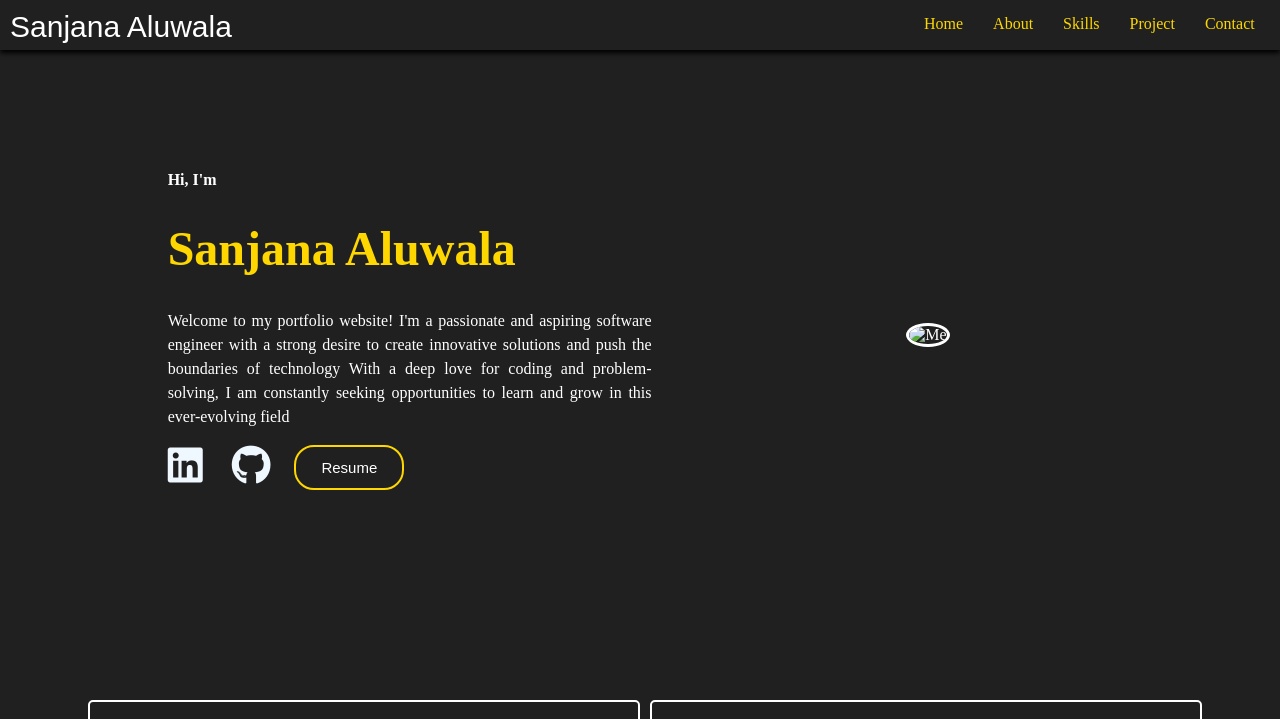
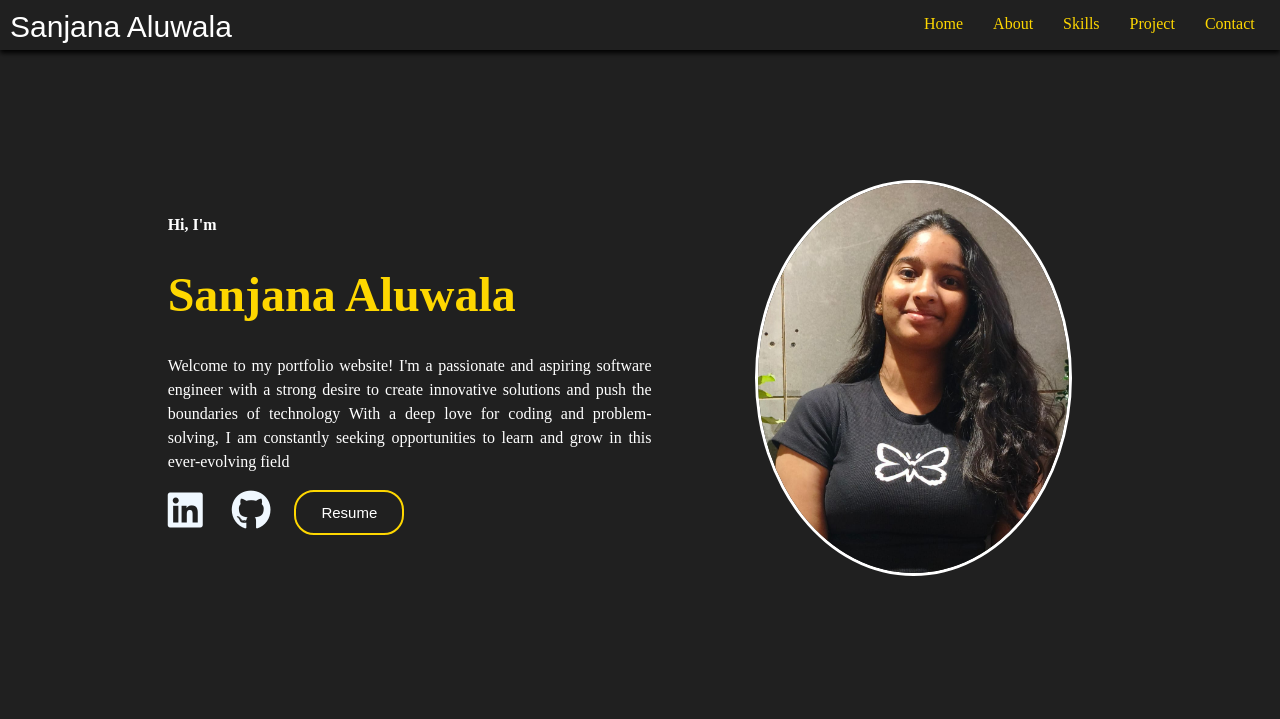
Before and after one commit to AluwalaSanjana/Porfolio, a plain HTML site: page index.html in a window 1280 px wide. Shown: the top 719 px of the page. Drawn offline with Linux system fonts and the light colour scheme; a web font is replaced by a local one.

Commit message:
Update index.html

```diff
--- a/index.html
+++ b/index.html
@@ -59,7 +59,7 @@
             </div>
             <div class="pic-cont">
                 <div class="pic">
-                    <img src="/Sanjana Portfolio/img.jpg" alt="Me">
+                    <img src="img.jpg" alt="Me">
                 </div>
             </div>
         </div>
```
